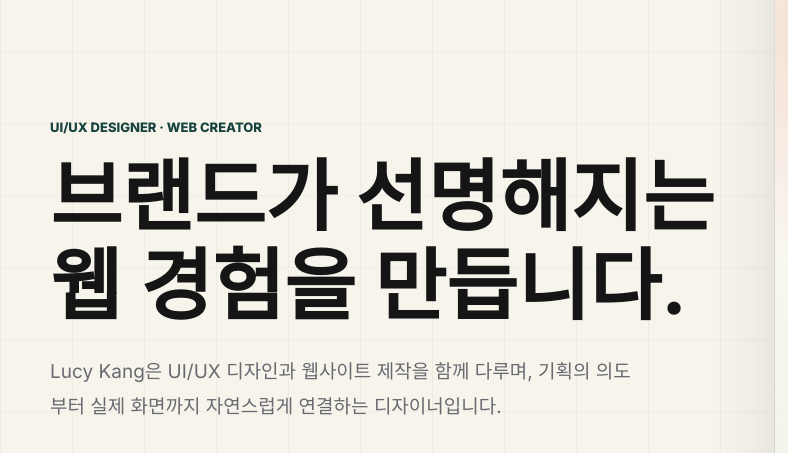
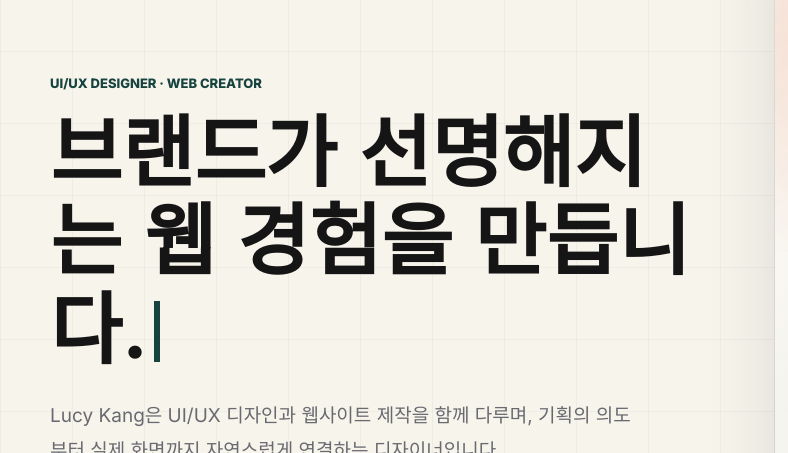
Before and after one commit to lucy7884/lucy-kang-portfolio, a plain HTML site: page index.html in a window 1280 px wide. Shown: the part 237-690 px from the top of the page, 0-788 px from the left. Drawn offline with nearby package versions, Linux system fonts and the light colour scheme.

Commit message:
Add hero title typing animation

```diff
--- a/script.js
+++ b/script.js
@@ -6,6 +6,28 @@ document.documentElement.classList.add("js-ready");
 
 const showEverything = () => {
   revealItems.forEach((item) => item.classList.add("is-visible"));
+};
+
+const splitHeroTitle = () => {
+  const title = document.querySelector(".hero-copy h1");
+
+  if (!title || title.dataset.split === "true") return [];
+
+  const text = title.textContent.trim();
+  title.dataset.split = "true";
+  title.classList.add("hero-title");
+  title.setAttribute("aria-label", text);
+  title.textContent = "";
+
+  Array.from(text).forEach((character) => {
+    const span = document.createElement("span");
+    span.className = character === " " ? "title-char title-space" : "title-char";
+    span.setAttribute("aria-hidden", "true");
+    span.textContent = character === " " ? "\u00A0" : character;
+    title.appendChild(span);
+  });
+
+  return title.querySelectorAll(".title-char");
 };
 
 const runFallbackReveal = () => {
@@ -36,6 +58,7 @@ const runGsapReveal = () => {
   gsap.registerPlugin(ScrollTrigger);
   document.documentElement.classList.add("gsap-ready");
   showEverything();
+  const titleChars = splitHeroTitle();
 
   gsap.from(".brand, .nav", {
     y: -18,
@@ -45,13 +68,38 @@ const runGsapReveal = () => {
     stagger: 0.12,
   });
 
-  gsap.from(".hero-copy > *", {
-    y: isMobileViewport ? 28 : 42,
-    opacity: 0,
-    duration: 0.9,
-    ease: "power3.out",
-    stagger: 0.11,
-  });
+  const heroTimeline = gsap.timeline({ delay: 0.14 });
+
+  heroTimeline
+    .from(".hero-copy .eyebrow", {
+      y: 18,
+      opacity: 0,
+      duration: 0.5,
+      ease: "power3.out",
+    })
+    .from(
+      titleChars,
+      {
+        y: isMobileViewport ? 18 : 26,
+        opacity: 0,
+        filter: "blur(8px)",
+        duration: 0.16,
+        ease: "power2.out",
+        stagger: isMobileViewport ? 0.035 : 0.045,
+      },
+      "-=0.1"
+    )
+    .from(
+      ".hero-text, .hero-actions",
+      {
+        y: isMobileViewport ? 24 : 34,
+        opacity: 0,
+        duration: 0.72,
+        ease: "power3.out",
+        stagger: 0.1,
+      },
+      "-=0.05"
+    );
 
   gsap.from(".hero-panel", {
     y: isMobileViewport ? 30 : 54,
--- a/styles.css
+++ b/styles.css
@@ -141,6 +141,30 @@ h1 {
   font-size: clamp(44px, 6.4vw, 78px);
   line-height: 1.13;
   letter-spacing: 0;
+}
+
+.hero-title {
+  position: relative;
+}
+
+.hero-title::after {
+  content: "";
+  display: inline-block;
+  width: 0.08em;
+  height: 0.78em;
+  margin-left: 0.08em;
+  background: var(--accent-dark);
+  vertical-align: -0.05em;
+  animation: cursorBlink 0.8s steps(2, start) infinite;
+}
+
+.title-char {
+  display: inline-block;
+  will-change: opacity, transform, filter;
+}
+
+.title-space {
+  width: 0.28em;
 }
 
 h2 {
@@ -545,6 +569,18 @@ h3 {
   }
 }
 
+@keyframes cursorBlink {
+  0%,
+  45% {
+    opacity: 1;
+  }
+
+  46%,
+  100% {
+    opacity: 0;
+  }
+}
+
 @media (prefers-reduced-motion: reduce) {
   *,
   *::before,
```
